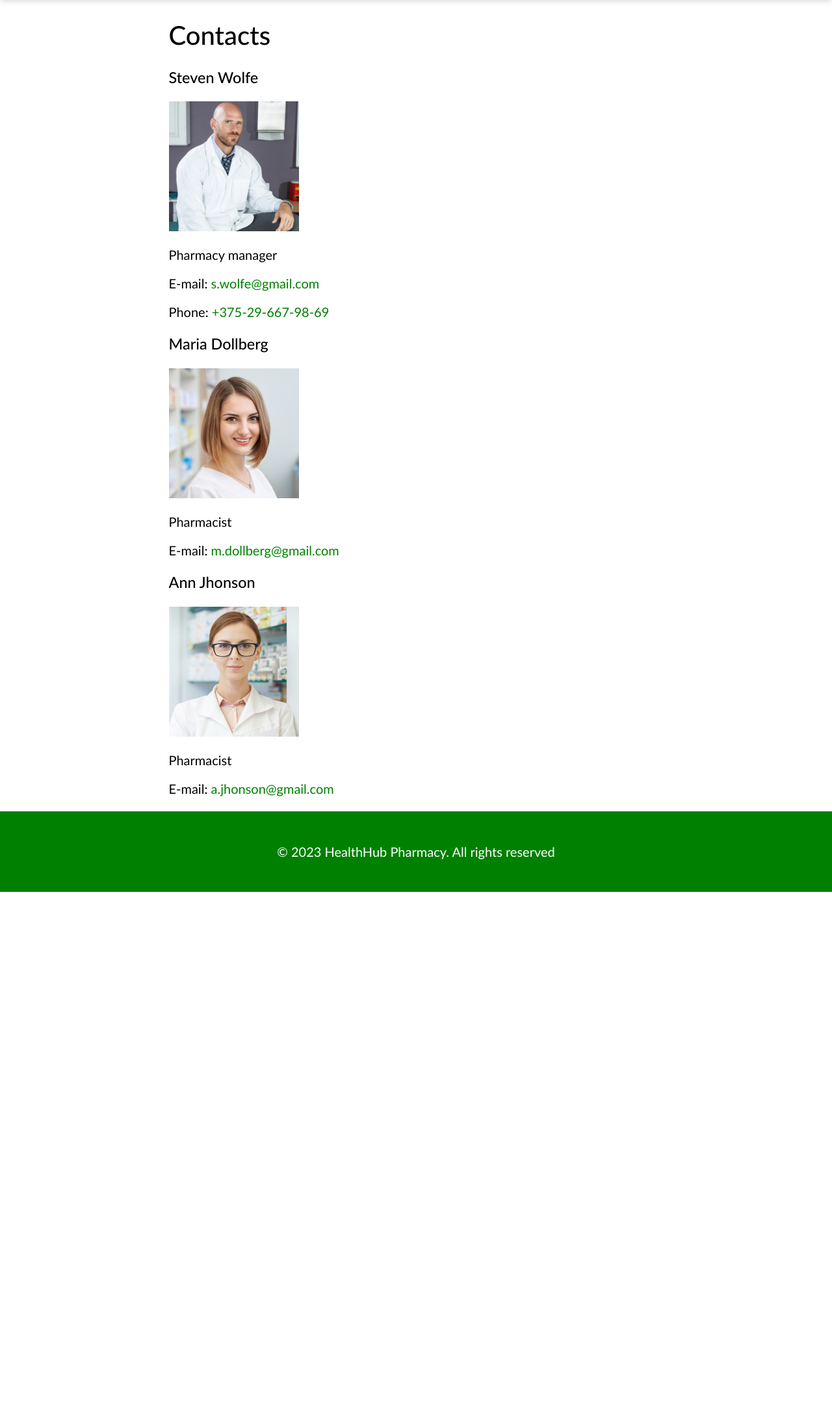
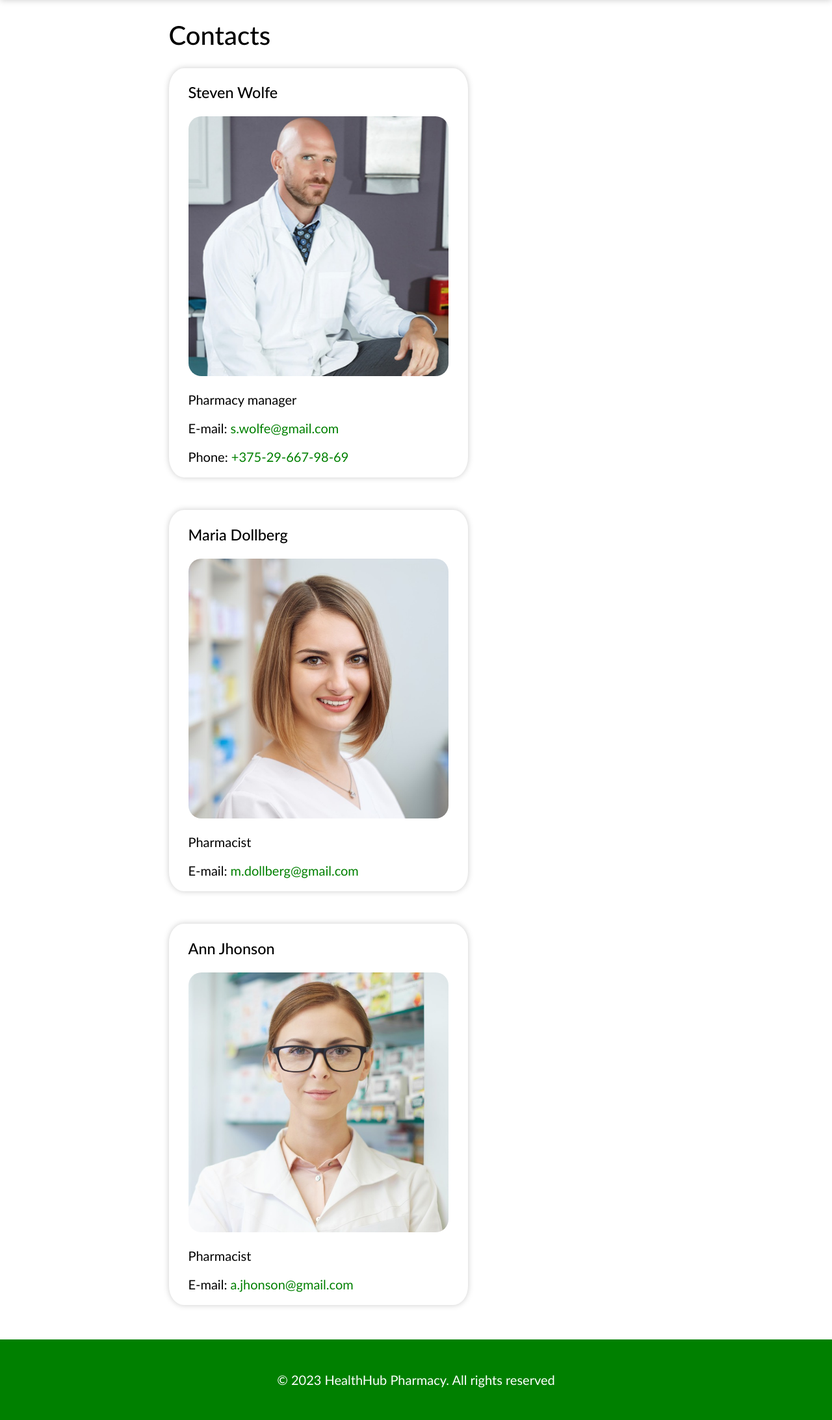
Before and after one commit to trullse/web_labs, a Django app: page /contacts/ in a window 1280 px wide. Shown: the part 74-2260 px from the top of the page at 65% size. Before the commit the page ends 1447 px from the top, so only its background shows below. Run offline with Django 4.2, Linux system fonts and the light colour scheme.

Commit message:
add contacts page style

```diff
--- /dev/null
+++ b/info/static/css/contacts.css
@@ -0,0 +1,20 @@
+.contact-list {
+    display: flex;
+    justify-content: space-between;
+    flex-wrap: wrap;
+}
+
+.contact-card {
+    width: 400px;
+    height: auto;
+    box-shadow: 0px 0px 10px #ccc;
+    border-radius: 5%;
+    margin-bottom: 50px;
+    padding: 0px 30px;
+}
+
+.contact-card img {
+    width: 100%;
+    height: auto;
+    border-radius: 5%;
+}
--- a/info/templates/contacts.html
+++ b/info/templates/contacts.html
@@ -1,31 +1,36 @@
 {% extends "base.html" %}
+{% load static %}
 
 {% block title %}Contacts{% endblock %}
 
+{% block styles %}
+<link rel='stylesheet' href="{% static 'css/contacts.css' %}">
+{% endblock %}
+
 {% block content %}
-{% load static %}
 <h1>Contacts</h1>
-
-<p itemscope itemtype="https://schema.org/Person">
+<div class="contact-list">
+    <div itemscope itemtype="https://schema.org/Person" class="contact-card">
         <h3 itemprop="name">Steven Wolfe</h3>
         <img src="{% static 'info/images/employees/worker2.jpg' %}" height="200" width="200" alt="Steven Wolfe">
         <p itemprop="jobTitle">Pharmacy manager</p>
         <p itemprop="email">E-mail: <a href="mailto:s.wolfe@gmail.com">s.wolfe@gmail.com</a></p>
         <p itemprop="telephone">Phone: <a href="tel:+375-29-667-98-69">+375-29-667-98-69</a></p>
-</p>
+    </div>
 
-<p itemscope itemtype="https://schema.org/Person">
+    <div itemscope itemtype="https://schema.org/Person" class="contact-card">
         <h3 itemprop="name">Maria Dollberg</h3>
         <img src="{% static 'info/images/employees/worker1.jpg' %}" height="200" width="200" alt="Maria Dollberg">
         <p itemprop="jobTitle">Pharmacist</p>
         <p itemprop="email">E-mail: <a href="mailto:m.dollberg@gmail.com">m.dollberg@gmail.com</a></p>
-</p>
+    </div>
 
-<p itemscope itemtype="https://schema.org/Person">
+    <div itemscope itemtype="https://schema.org/Person" class="contact-card">
         <h3 itemprop="name">Ann Jhonson</h3>
         <img src="{% static 'info/images/employees/worker3.jpg' %}" height="200" width="200" alt="Ann Jhonson">
         <p itemprop="jobTitle">Pharmacist</p>
         <p itemprop="email">E-mail: <a href="mailto:a.jhonson@gmail.com">a.jhonson@gmail.com</a></p>
-</p>
+    </div>
+</div>
 
 {% endblock %}
```
Lines whose indentation alone changed are shown as unchanged.
